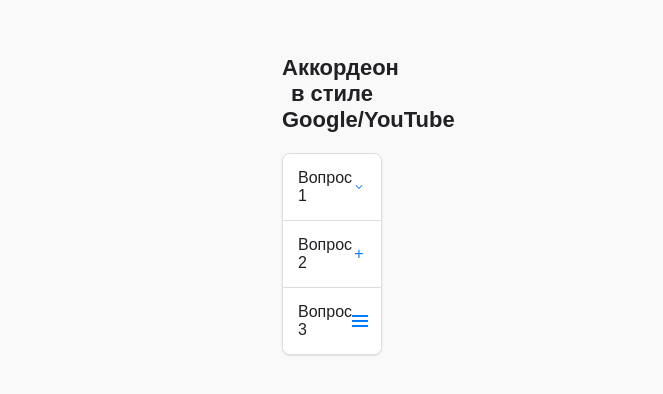
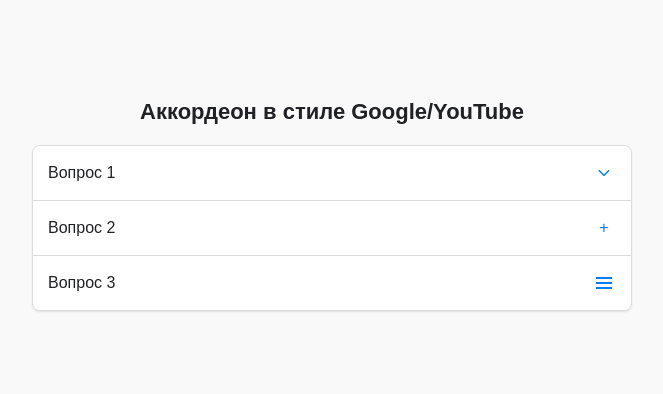
Before and after one commit to AleksandrKondakov/react-youtube-accordion, a React (Create React App) app: page / in a window 1280 px wide. Shown: the part 224-618 px from the top of the page, without its empty margins (328-991 px from the left). Built offline with nearby package versions, Linux system fonts and the light colour scheme.

Commit message:
Initial commit

```diff
--- a/src/App.module.scss
+++ b/src/App.module.scss
@@ -8,10 +8,12 @@
     align-items: center;
     height: 100vh;
     width: 100vw;
+    overflow: hidden;
 }
 
 .content {
-    width: 100px;
+    width: 600px;
+    max-width: 100%;
 
     h2 {
         text-align: center;
```
